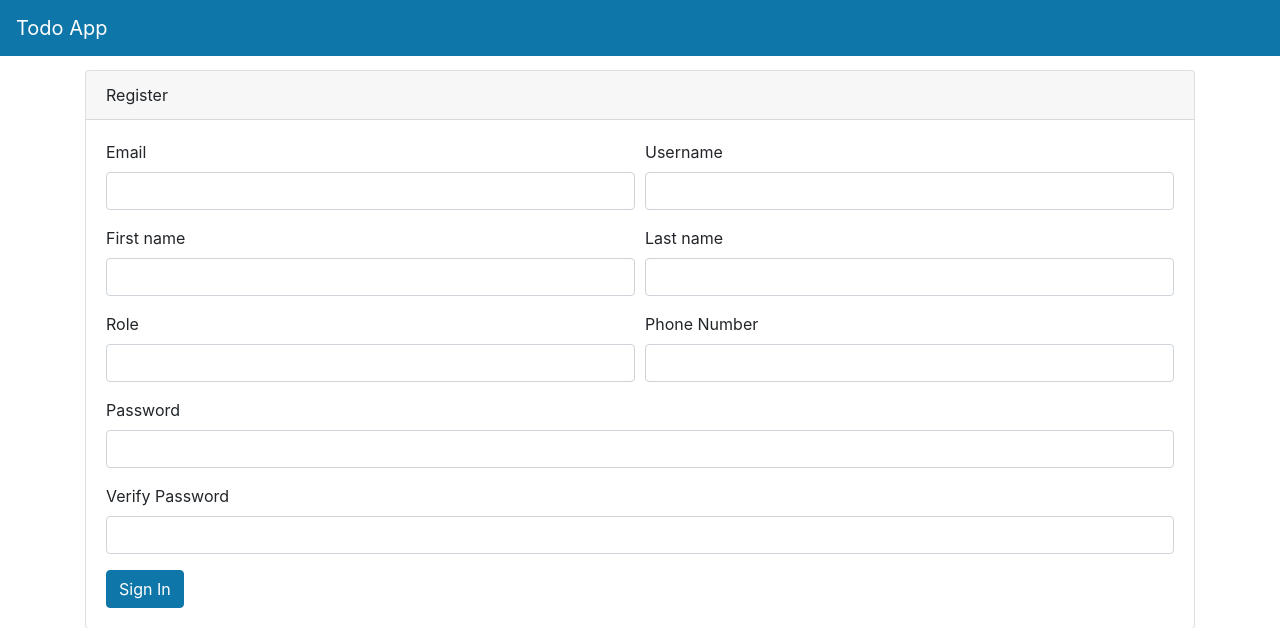
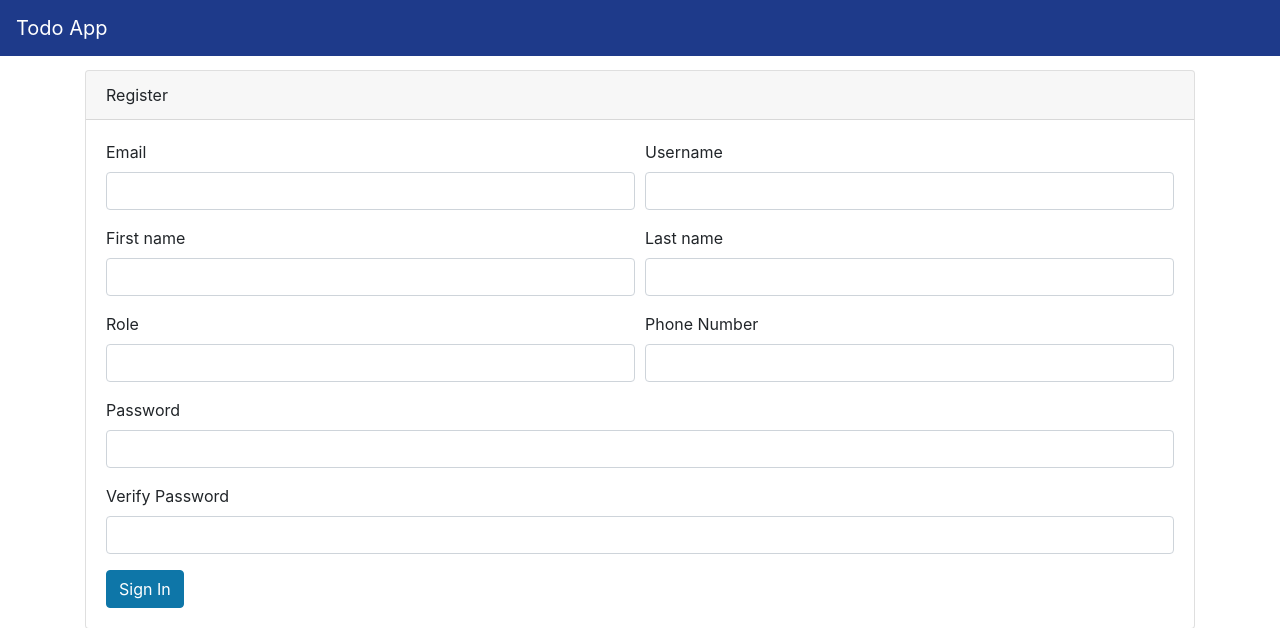
Before and after one commit to Prashant-Baral/TodoApp_FastAPI, a FastAPI app: page /auth/register-page in a window 1280 px wide. Shown: the top 628 px of the page. Run offline with FastAPI, Linux system fonts and the light colour scheme; parts of the project's set-up code (start-up, migrations or seed data) failed here and were passed over; some libraries are stand-ins or nearby versions.

Commit message:
updated the static files

```diff
--- a/to_do_app/static/css/base.css
+++ b/to_do_app/static/css/base.css
@@ -10,7 +10,7 @@ h1, h2, h3, h4, h5, h6 {
 }
 
 .main-color {
-  background-color: #0e76a8 ;
+  background-color: #1e3a8a ;
 }
 
 .strike-through-td {
```
